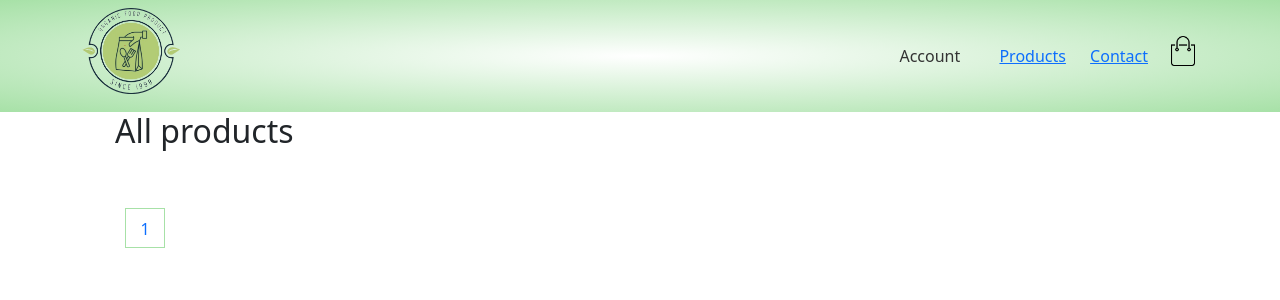
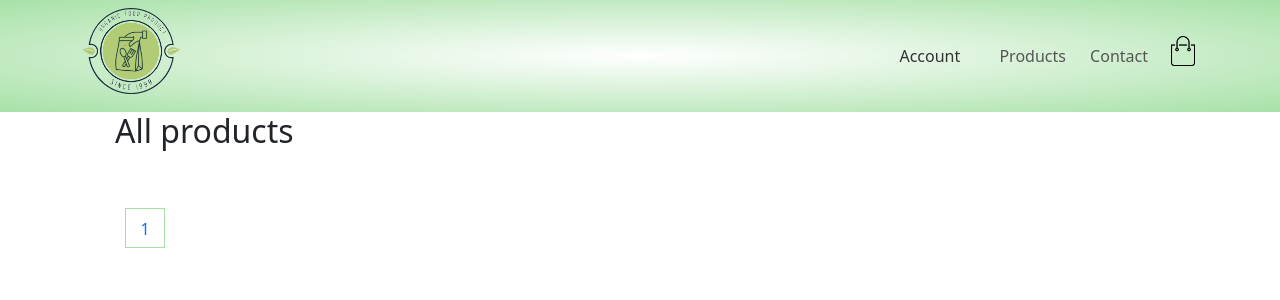
Before and after one commit to sreenath-pydev/Ecommerce_project, a Django app: page /product_list/ in a window 1280 px wide. Shown: the top 300 px of the page. Run offline with Django 5.2, Linux system fonts and the light colour scheme; data that the repository does not hold is empty.

Commit message:
nave li css updation

```diff
--- a/Ecommerce/static/css/style.css
+++ b/Ecommerce/static/css/style.css
@@ -27,7 +27,7 @@ nav ul li{
     display: inline-block;
     margin-right: 20px;
 }
-a{
+nav ul li a{
     text-decoration: none;
     color: #555;
 }
--- a/Ecommerce/templates/product_list.html
+++ b/Ecommerce/templates/product_list.html
@@ -1,3 +1,4 @@
+
 {% load static %}
 {% load row_split %}
 
@@ -9,7 +10,7 @@
        {% for row_products in list_products|row_split:4 %}
     <div class="row">
         {% for product in row_products %}
-        <div class="col-4">
+        <div class="col-3">
 
            <a href="{% url 'product_details' product.id %}"><img src="{{product.image.url}}"></a>
             <h4>{{product.title}} </h4>
```
